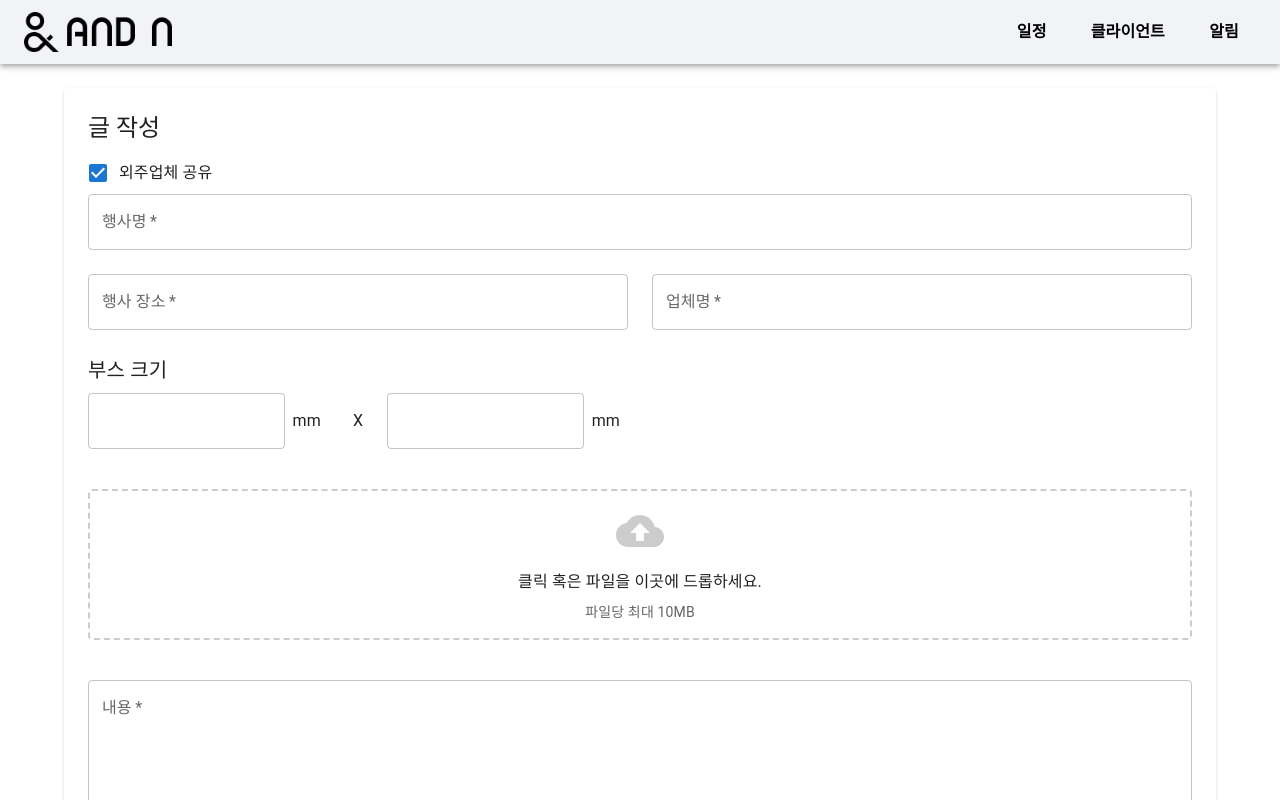
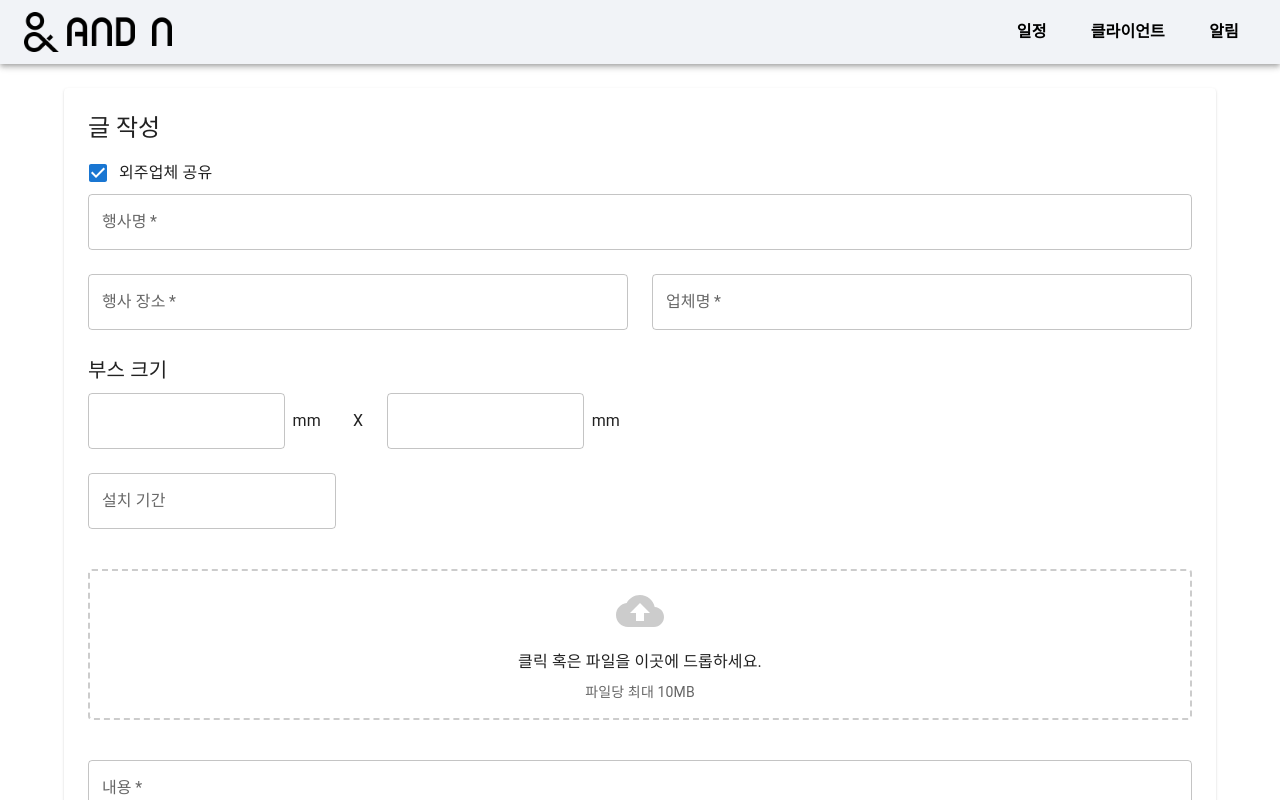
Before and after one commit to DevLarva/React_Noticeboard, a React (Create React App) app: page /newpost in a window 1280 px wide. Shown: the top 800 px of the page. Built offline with nearby package versions, Linux system fonts and the light colour scheme.

Commit message:
Feat: 설치기간 입력 추가(react-datepicker)

```diff
--- a/package.json
+++ b/package.json
@@ -13,7 +13,9 @@
     "@testing-library/jest-dom": "^5.17.0",
     "@testing-library/react": "^13.4.0",
     "@testing-library/user-event": "^13.5.0",
+    "date-fns": "^3.6.0",
     "react": "^18.3.1",
+    "react-datepicker": "^7.3.0",
     "react-dom": "^18.3.1",
     "react-dropzone": "^14.2.3",
     "react-paginate": "^8.2.0",
--- a/src/components/PostView.js
+++ b/src/components/PostView.js
@@ -1,7 +1,10 @@
 import React, { useCallback, useState } from 'react';
 import { useDropzone } from 'react-dropzone';
-import { Paper, Typography, Grid, TextField, Button, FormControl, InputLabel, Select, MenuItem, Box, Checkbox, FormGroup, FormControlLabel } from '@mui/material';
+import { Paper, Typography, Grid, TextField, Button, Box, Checkbox, FormGroup, FormControlLabel } from '@mui/material';
 import CloudUploadIcon from '@mui/icons-material/CloudUpload';
+import DatePicker from 'react-datepicker';
+import 'react-datepicker/dist/react-datepicker.css';
+import { ko } from 'date-fns/locale';
 
 export default function PostView() {
     const [title, setTitle] = useState('');
@@ -10,6 +13,7 @@ export default function PostView() {
     const [companyName, setCompanyName] = useState('');
     const [boothWidth, setBoothWidth] = useState('');
     const [boothHeight, setBoothHeight] = useState('');
+    const [installDate, setInstallDate] = useState(null);
     const [selectedFile, setSelectedFile] = useState(null);
 
     const onDrop = useCallback((acceptedFiles) => {
@@ -27,7 +31,7 @@ export default function PostView() {
     };
 
     const handleSubmit = () => {
-        console.log({ title, locate, content, companyName, boothWidth, boothHeight });
+        console.log({ title, locate, content, companyName, boothWidth, boothHeight, installDate });
     };
 
     const handleCancel = () => {
@@ -37,6 +41,7 @@ export default function PostView() {
         setCompanyName('');
         setBoothWidth('');
         setBoothHeight('');
+        setInstallDate(null);
         setSelectedFile(null);
     };
 
@@ -104,6 +109,16 @@ export default function PostView() {
                     </Box>
                 </Grid>
                 <Grid item xs={12}>
+
+                    <DatePicker
+                        locale={ko}
+                        selected={installDate}
+                        onChange={(date) => setInstallDate(date)}
+                        dateFormat="yyyy/MM/dd"
+                        customInput={<TextField fullWidth label="설치 기간" variant="outlined" />}
+                    />
+                </Grid>
+                <Grid item xs={12}>
                     <Box sx={{ my: 2, p: 2, border: '2px dashed #ccc', borderRadius: '4px', textAlign: 'center' }} {...getRootProps()}>
                         <input {...getInputProps()} />
                         <CloudUploadIcon sx={{ fontSize: 48, color: '#ccc' }} />
@@ -163,10 +178,13 @@ export default function PostView() {
 
 
 
+
 /*
 필수 내용
 행사명 , 행사 장소
 업체명, 부스사이즈
 설치기간, 행사기간, 철수기간
 담당디자이너
+
+행사 기간, 설치기간 철수 기간 다른점 및 어떻게 입력 받을 건지 질문.
 */
```
Also changed, not shown: 2 other files (tests, documents, lock files or other folders).
